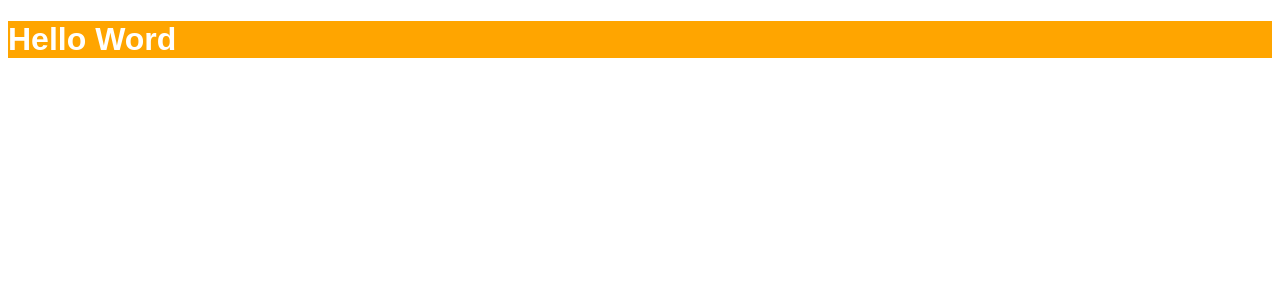
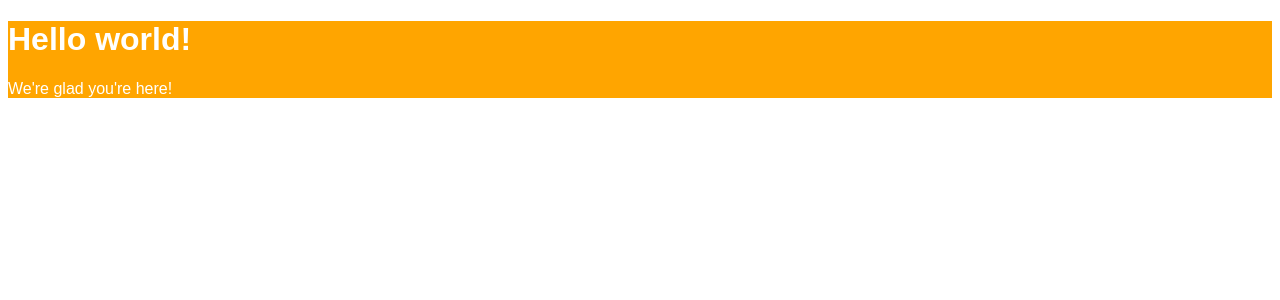
Before and after one commit to sushilbshinde/react-is-fun, a React (Create React App) app: page / in a window 1280 px wide. Shown: the top 300 px of the page. Built offline with nearby package versions, Linux system fonts and the light colour scheme.

Commit message:
refactor elements using JavaScript as XML

```diff
--- a/src/index.js
+++ b/src/index.js
@@ -7,13 +7,10 @@
     fontFamily: 'Arial'
 }
 
-const title = React.createElement(
-    'h1',
-    {id: 'title', className: 'header', style: style},
-    'Hello Word'
-)
-
 ReactDOM.render(
-    title,
+    <div style={style}>
+        <h1 id="heading-element">Hello world!</h1>
+        <p>We're glad you're here!</p>
+    </div>,
     document.getElementById('root')
 )
```
